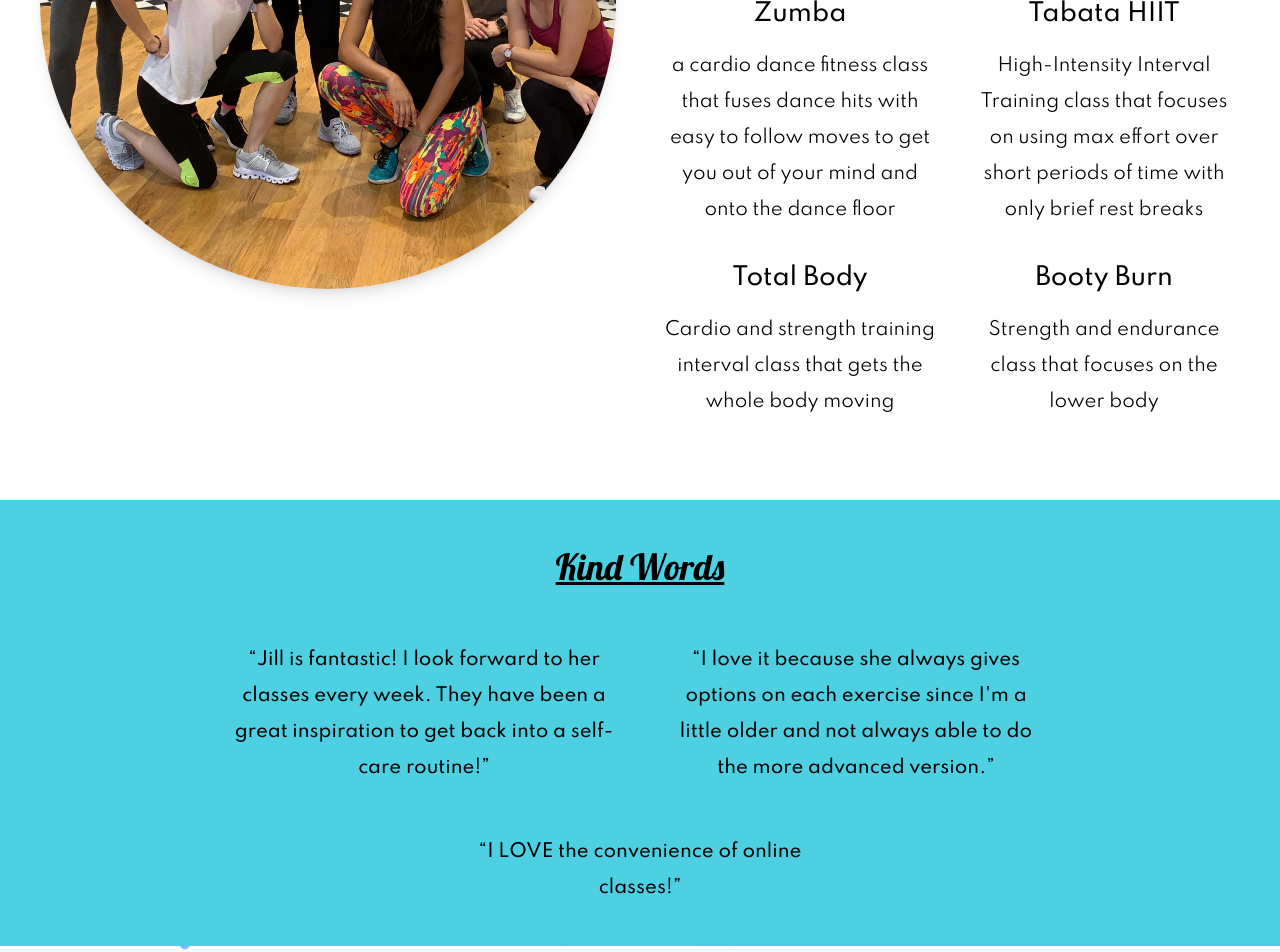
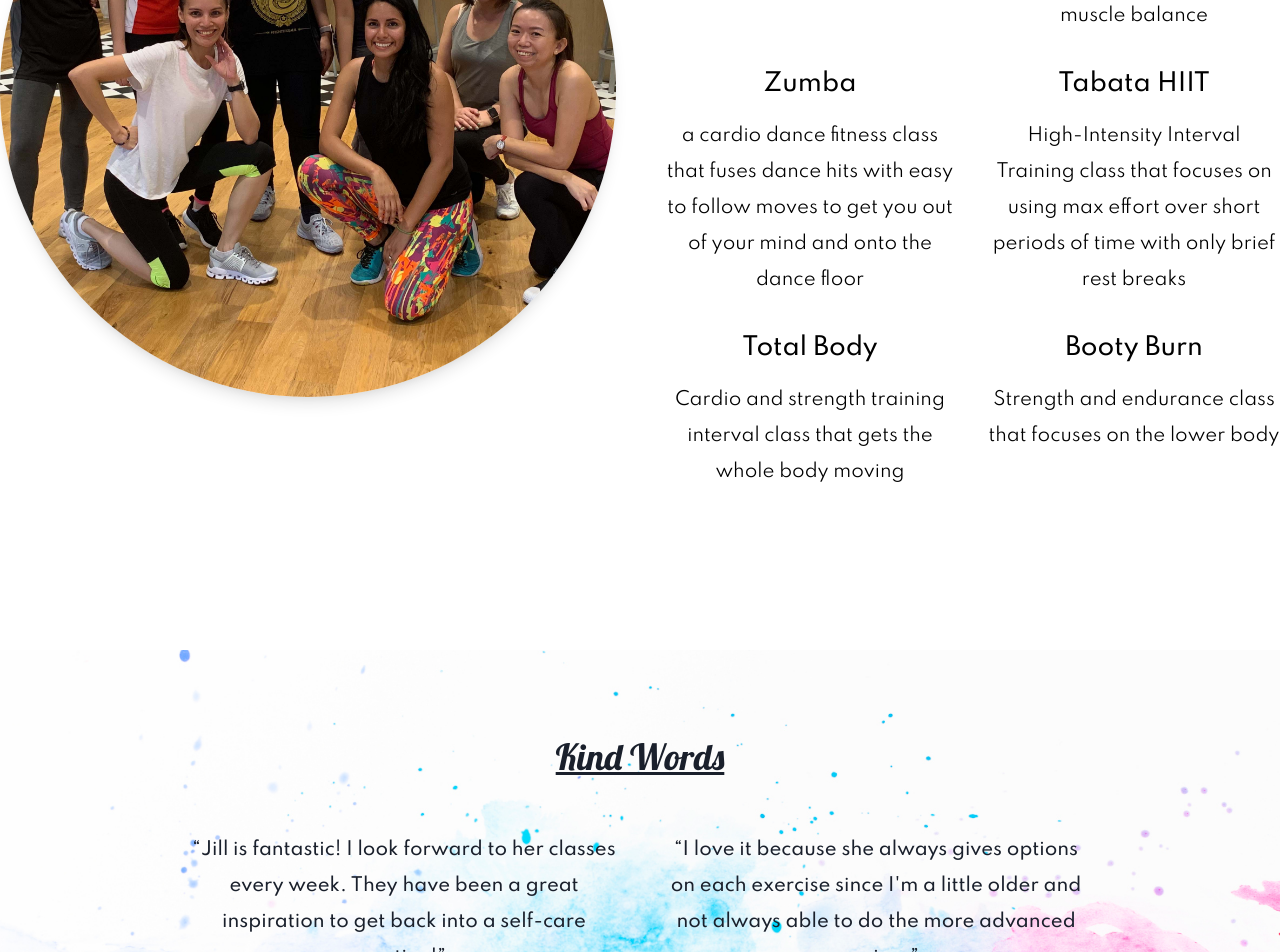
Before and after one commit to jameslyon42/jill-nuxt, a Nuxt app: page / in a window 1280 px wide. Shown: the part 1936-2888 px from the top of the page. Built offline with nearby package versions, Linux system fonts and the light colour scheme.

Commit message:
Adjust styling

```diff
--- a/pages/index.vue
+++ b/pages/index.vue
@@ -21,14 +21,15 @@
         </p>
       </div>
     </div>
+    <div class="shadow-lg py-20">
       <div
-      class="container mx-auto p-10 grid grid-cols-1 lg:grid-cols-12 gap-12 items-center"
+        class="container mx-auto grid grid-cols-1 lg:grid-cols-12 gap-12 items-center"
       >
-      <div class="col-span-1 lg:col-span-6 text-center py-10">
+        <div class="col-span-1 lg:col-span-6 text-center pb-20">
           <h1 class="mb-6 underline">Weekly Online Classes</h1>
           <p>
-          Find joy in movement from the comfort and convenience of wherever you
-          are!
+            Find joy in movement from the comfort and convenience of wherever
+            you are!
             <br />
             <br />
             I encourage you to think of these classes as a form of self-care and
@@ -39,9 +40,9 @@
             amazing, unique bodies.
             <br />
             <br />
-          Each class is also an opportunity to connect with others and create a
-          supportive and fun atmosphere for everyone to leave feeling energized
-          and like we recieved a virtual hug!
+            Each class is also an opportunity to connect with others and create
+            a supportive and fun atmosphere for everyone to leave feeling
+            energized and like we recieved a virtual hug!
           </p>
         </div>
         <img
@@ -49,15 +50,15 @@
           src="@/assets/images/remote.jpg"
         />
         <div
-        class="col-span-1 lg:col-span-6 lg:col-start-7 lg:row-start-2 text-center py-10"
+          class="col-span-1 lg:col-span-6 lg:col-start-7 lg:row-start-2 text-center py-20"
         >
           <h1 class="mb-6 underline">Class Types</h1>
           <ul class="grid grid-cols-12 gap-8 justify-center">
             <li class="col-span-12 lg:col-span-6">
               <h3 class="mb-4 font-medium">Golden Fitness</h3>
               <p>
-              Ideal for active older adults or those new to exercising. We focus
-              on increasing strength, range of movement, balance and
+                Ideal for active older adults or those new to exercising. We
+                focus on increasing strength, range of movement, balance and
                 coordination
               </p>
             </li>
@@ -73,7 +74,8 @@
               <h3 class="mb-4 font-medium">Zumba</h3>
               <p>
                 a cardio dance fitness class that fuses dance hits with easy to
-              follow moves to get you out of your mind and onto the dance floor
+                follow moves to get you out of your mind and onto the dance
+                floor
               </p>
             </li>
             <li class="col-span-12 lg:col-span-6">
@@ -103,9 +105,16 @@
           src="@/assets/images/class.jpg"
         />
       </div>
-    <div class="bg-teal w-full">
+    </div>
     <div
-        class="mx-auto max-w-4xl p-10 grid grid-cols-1 lg:grid-cols-12 gap-12 items-center text-center"
+      :class="[
+        'relative flex justify-center items-center text-gray-900',
+        $style.hero,
+      ]"
+    >
+      <div class="text-center m-20">
+        <div
+          class="mx-auto max-w-4xl mb-20 grid grid-cols-1 lg:grid-cols-12 gap-12 items-center text-center"
         >
           <h1 class="underline col-span-12">Kind Words</h1>
           <p class="col-span-6 font-medium">
@@ -118,18 +127,7 @@
             since I'm a little older and not always able to do the more advanced
             version.&rdquo;
           </p>
-        <p class="col-span-6 font-medium col-start-4">
-          &ldquo;I LOVE the convenience of online classes!&rdquo;
-        </p>
         </div>
-    </div>
-    <div
-      :class="[
-        'relative flex justify-center items-center text-gray-900',
-        $style.hero,
-      ]"
-    >
-      <div class="text-center m-20">
         <h1 class="flex-none text-6xl mb-8">
           Let's get moving!
         </h1>
```
Lines whose indentation alone changed are shown as unchanged.
